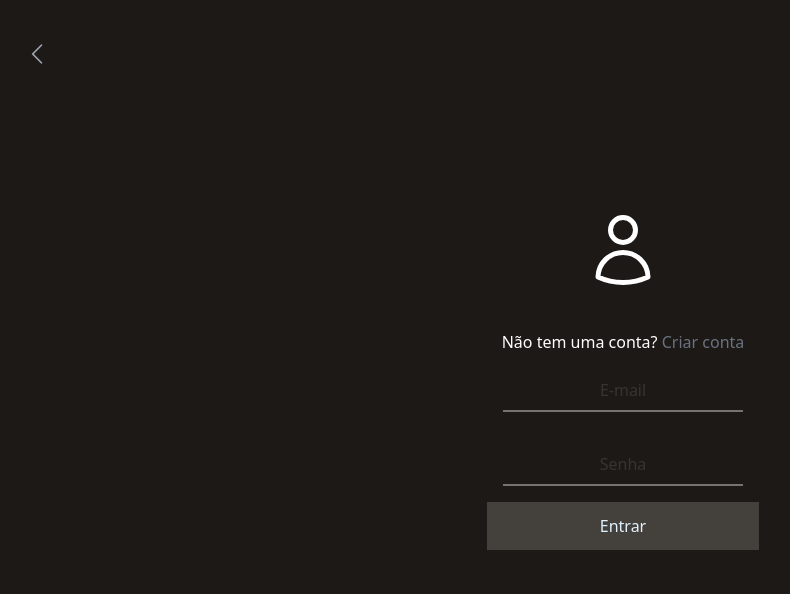
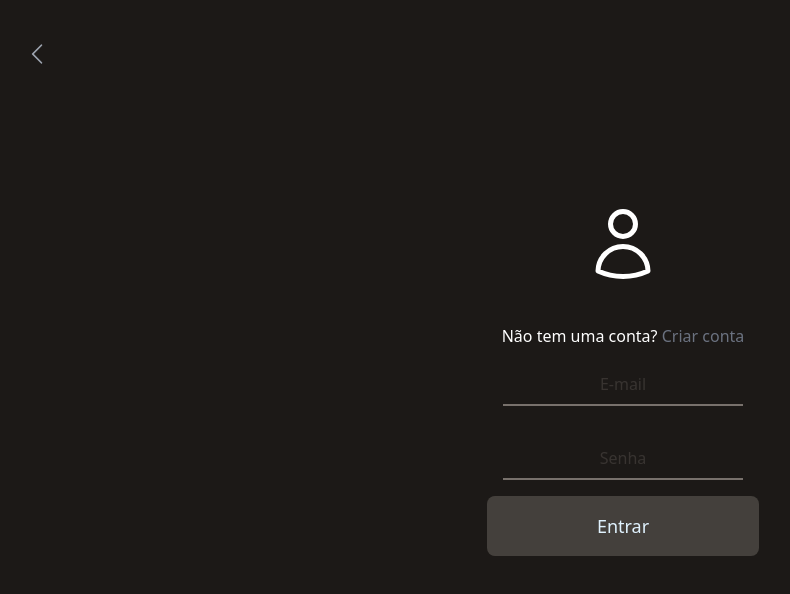
Before and after one commit to LibraryLoops/librarytech-front, a React (Vite) app: page /livros in a window 1280 px wide. Shown: the top 594 px of the page, without its empty margins (17-807 px from the left). Built offline with nearby package versions, Linux system fonts and the light colour scheme.

Commit message:
Add rounded in button

```diff
--- a/src/pages/Login.jsx
+++ b/src/pages/Login.jsx
@@ -41,10 +41,9 @@ const Login = () => {
                     </div>
                     <form onSubmit={handleSubmit} className="flex flex-col m-5 p-5">
                         <p className="text-white text-center">Não tem uma conta? <Link to="/cadastro"><span className="text-gray-500">Criar conta</span></Link> </p>
-
                         <InputLogin type="email" value={email} onChange={(e) => { setEmail(e.target.value) }} placeholder="E-mail" />
                         <InputLogin type="password" value={password} onChange={(e) => { setPassword(e.target.value) }} placeholder="Senha" />
-                        <Button>Entrar</Button>
+                        <Button rounded='rounded-lg' size='large'>Entrar</Button>
                         {error && <p className="text-red-600 font-bold text-center">{error}</p>}
                     </form>
                 </div>
```
